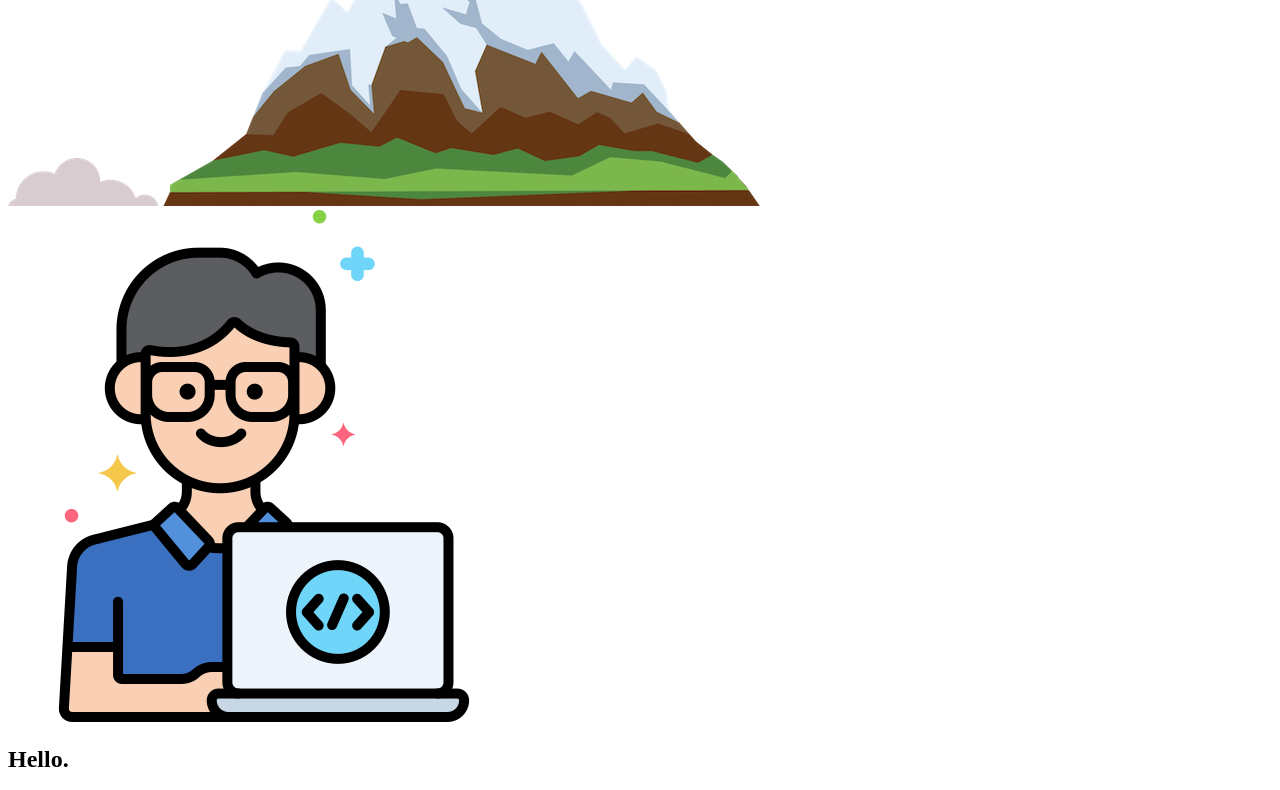
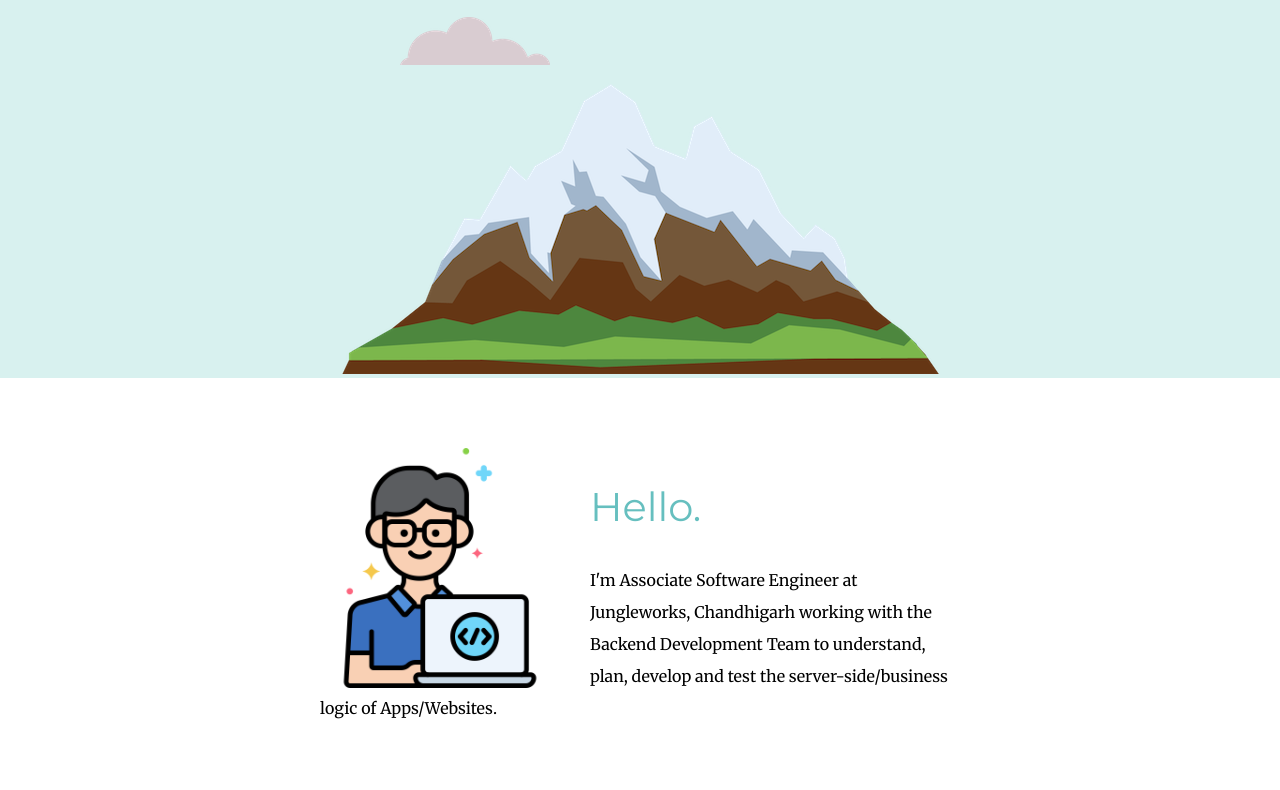
Before and after one commit to priyam870/MySite-CSSS, a plain HTML site: page index.html in a window 1280 px wide. Shown: the part 338-1128 px from the top of the page. Drawn offline with Linux system fonts and the light colour scheme.

Commit message:
personal website with HTML & CSS only

```diff
--- a/index.html
+++ b/index.html
@@ -4,7 +4,7 @@
     <meta charset="UTF-8" />
     <meta http-equiv="X-UA-Compatible" content="IE=edge" />
     <meta name="viewport" content="width=device-width, initial-scale=1.0" />
-    <link rel="stylesheet" type="text/css" href="css/styles.css" />
+    <link rel="stylesheet" type="text/css" href="css/myWebStyle.css" />
     <link rel="icon" href="CSS - My Site Images/favicon.ico" />
     <link rel="preconnect" href="https://fonts.googleapis.com" />
     <link rel="preconnect" href="https://fonts.gstatic.com" crossorigin />
```
